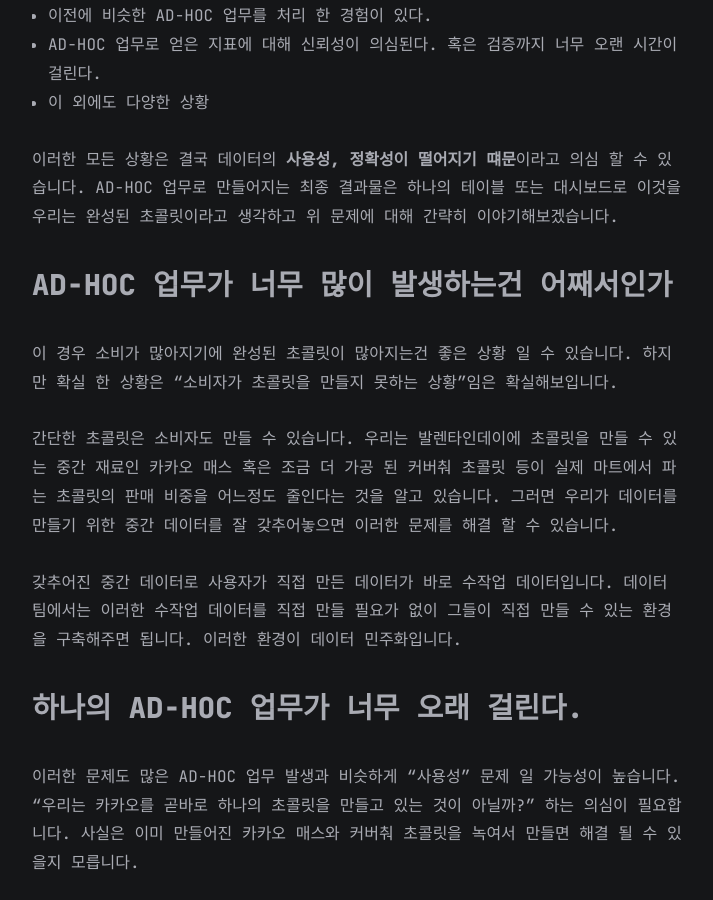
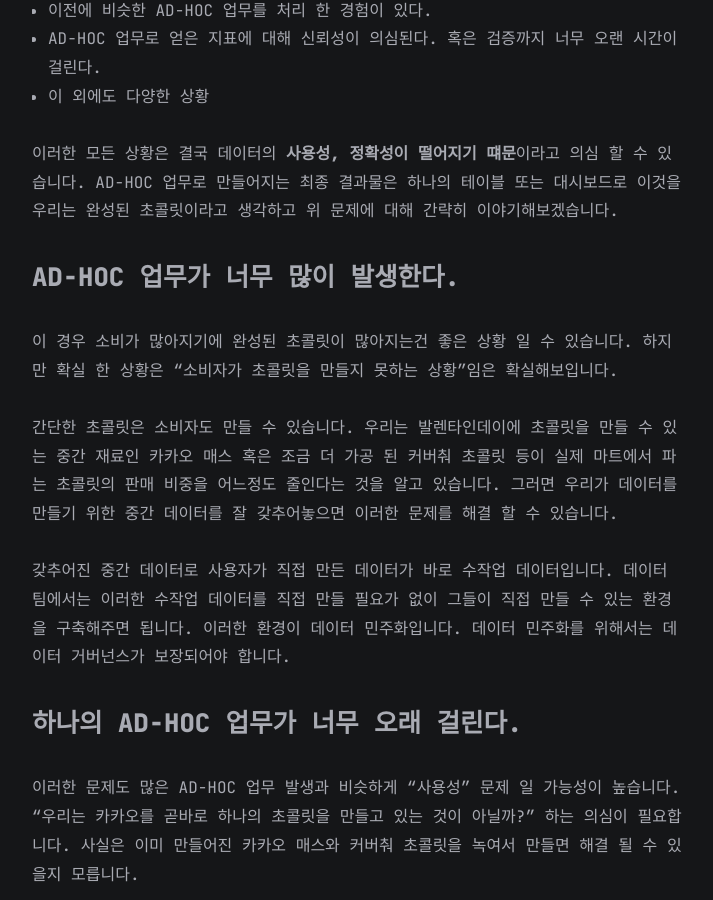
Before and after one commit to Lion2me/Lion2me.github.io, a Jekyll site: the page built from all_collections/_posts/2024-05-11-데이터 거버넌스를 보장하기 위해 가장 먼저 데이터 카탈로그를 선행해야 한다.md, in a window 1280 px wide and 900 px high, scrolled down 2203 px. Shown: the whole window, without its empty margins (283-996 px from the left). Built offline with Jekyll 4.4.1, drawn with Linux system fonts in a browser that asks for light colours.

Commit message:
Update data governance post

```diff
--- a/all_collections/_posts/2024-05-11-데이터 거버넌스를 보장하기 위해 가장 먼저 데이터 카탈로그를 선행해야 한다.md
+++ b/all_collections/_posts/2024-05-11-데이터 거버넌스를 보장하기 위해 가장 먼저 데이터 카탈로그를 선행해야 한다.md
@@ -33,7 +33,7 @@ tags:
 
 마치 초콜릿을 판매하기 위해 카카오 농장의 부지 매입부터 소매상의 가판대에 오르기까지의 모든 과정에 대한 규격이라고 말 할 수 있을 것 같습니다. 앞으로 이어지는 글에서는 일부 정보를 사용자에게 제공되는 데이터를 초콜릿으로 비유하여 적어보겠습니다.
 
-# 데이터 거버넌스의 필요성
+## 데이터 거버넌스의 필요성
 
 개인적인 의견으로는 데이터 거버넌스를 확립해야하는 이유는 **"데이터 팀에게 데이터는 곧 상품이기 때문"** 이라고 생각합니다. 흔히 대한민국의 많은 데이터 팀은 데이터를 마치 수작업(Hand-made)으로 만든 상품으로 생각합니다. 수작업 상품의 이미지는 대체로 고급스럽고 비싸며, 맞춤형이고, 희소한 이미지입니다. 하지만 대부분의 데이터는 그렇게 소비되지 않고, 데이터 팀은 수작업 데이터 작업을 최소화 해야 합니다.
 
@@ -53,21 +53,21 @@ tags:
 
 이러한 모든 상황은 결국 데이터의 **사용성, 정확성이 떨어지기 떄문**이라고 의심 할 수 있습니다. AD-HOC 업무로 만들어지는 최종 결과물은 하나의 테이블 또는 대시보드로 이것을 우리는 완성된 초콜릿이라고 생각하고 위 문제에 대해 간략히 이야기해보겠습니다.
 
-## AD-HOC 업무가 너무 많이 발생하는건 어째서인가
+### AD-HOC 업무가 너무 많이 발생한다.
 
 이 경우 소비가 많아지기에 완성된 초콜릿이 많아지는건 좋은 상황 일 수 있습니다. 하지만 확실 한 상황은 "소비자가 초콜릿을 만들지 못하는 상황"임은 확실해보입니다.
 
 간단한 초콜릿은 소비자도 만들 수 있습니다. 우리는 발렌타인데이에 초콜릿을 만들 수 있는 중간 재료인 카카오 매스 혹은 조금 더 가공 된 커버춰 초콜릿 등이 실제 마트에서 파는 초콜릿의 판매 비중을 어느정도 줄인다는 것을 알고 있습니다. 그러면 우리가 데이터를 만들기 위한 중간 데이터를 잘 갖추어놓으면 이러한 문제를 해결 할 수 있습니다.
 
-갖추어진 중간 데이터로 사용자가 직접 만든 데이터가 바로 수작업 데이터입니다. 데이터 팀에서는 이러한 수작업 데이터를 직접 만들 필요가 없이 그들이 직접 만들 수 있는 환경을 구축해주면 됩니다. 이러한 환경이 데이터 민주화입니다.
+갖추어진 중간 데이터로 사용자가 직접 만든 데이터가 바로 수작업 데이터입니다. 데이터 팀에서는 이러한 수작업 데이터를 직접 만들 필요가 없이 그들이 직접 만들 수 있는 환경을 구축해주면 됩니다. 이러한 환경이 데이터 민주화입니다. 데이터 민주화를 위해서는 데이터 거버넌스가 보장되어야 합니다.
 
-## 하나의 AD-HOC 업무가 너무 오래 걸린다.
+### 하나의 AD-HOC 업무가 너무 오래 걸린다.
 
 이러한 문제도 많은 AD-HOC 업무 발생과 비슷하게 "사용성" 문제 일 가능성이 높습니다. "우리는 카카오를 곧바로 하나의 초콜릿을 만들고 있는 것이 아닐까?" 하는 의심이 필요합니다. 사실은 이미 만들어진 카카오 매스와 커버춰 초콜릿을 녹여서 만들면 해결 될 수 있을지 모릅니다.
 
 카카오(원천 데이터)에서 하나의 초콜릿(대시보드에 가까운 데이터)을 곧바로 만드는 것이 옳은 행동이 아니라는 것은 알고 있을 것이라 생각합니다.
 
-## 이전에 비슷한 AD-HOC 업무를 처리 한 경험이 있다.
+### 이전에 비슷한 AD-HOC 업무를 처리 한 경험이 있다.
 
 마트에서 초콜릿을 보면 카카오의 함량은 체계화 되어 있습니다. 예를 들면 카카오 56%가 포함 된 초콜릿 옆에 카카오 함량이 57%인 초콜릿이 놓여있지 않습니다. 그리고 56% 함량의 초콜릿이 조금 달다고해서 57% 함량의 초콜릿을 만들지 않습니다.
 
@@ -75,7 +75,7 @@ tags:
 
 우리는 초기에 56% 함량의 초콜릿을 만들기 시작했을 때 즉, 결과 데이터를 만들 때 확실하게 짚고 넘어 갈 점이 있습니다. 바로 "이 함량이 가장 대중적으로 잘 팔릴 수 있는 비율" 이라는 의사결정입니다. 그러기 위해서 데이터에 대한 메타데이터를 잘 적재 할 필요가 있습니다.
 
-## AD-HOC 업무의 검증과 신뢰성
+### AD-HOC 업무의 검증과 신뢰성
 
 초콜릿 공장에서 만들어진 초콜릿이 정확히 원하는 카카오가 사용되었는지, 함량이 정확한지, 무게가 적절한지, 맛이 동일한지에 대해서 검증하기 위해서는 초콜릿이 만들어지는 각 공정에 대한 신뢰성이 필요합니다.
 
@@ -107,7 +107,7 @@ tags:
 
 데이터 카탈로그에 대한 내용은 "데이터 카탈로그 만들기"라는 책을 통해서 공부를 이어나가고 있으며 관련 내용은 [블로그 포스트](https://lion2me.github.io/posts/Data-Catalog-%EB%A7%8C%EB%93%A4%EA%B8%B0-Data-Catalog%EC%97%90-%EB%8C%80%ED%95%B4%EC%84%9C/)로 지속적으로 업데이트하고 있습니다. 이 내용은 Data Lake 환경에서 데이터 카탈로그를 구축하는 방법과 유의 할 점을 위주로 적혀있습니다. 하지만, Data Lake 환경이 아니여도 Data Warehouse 혹은 Data Mart 환경에서도 이미 우리는 어느정도의 카탈로그를 가지고 있습니다. 스키마, 권한 등이 이미 어느정도는 플랫폼 내에서 관리되기 때문이죠.
 
-# 데이터 카탈로그 구축을 선행
+## 데이터 카탈로그 구축을 선행
 
 데이터 거버넌스에 대한 관심이 높아지고 심지어 관리를 시작하려는 시점이라면 거의 대부분의 경우 이미 어느정도의 카탈로그가 있는 상태라고 볼 수 있습니다.
 
```
Also changed, not shown: other parts of all_collections/_posts/2024-05-11-데이터 거버넌스를 보장하기 위해 가장 먼저 데이터 카탈로그를 선행해야 한다.md (+1 -1 lines).
